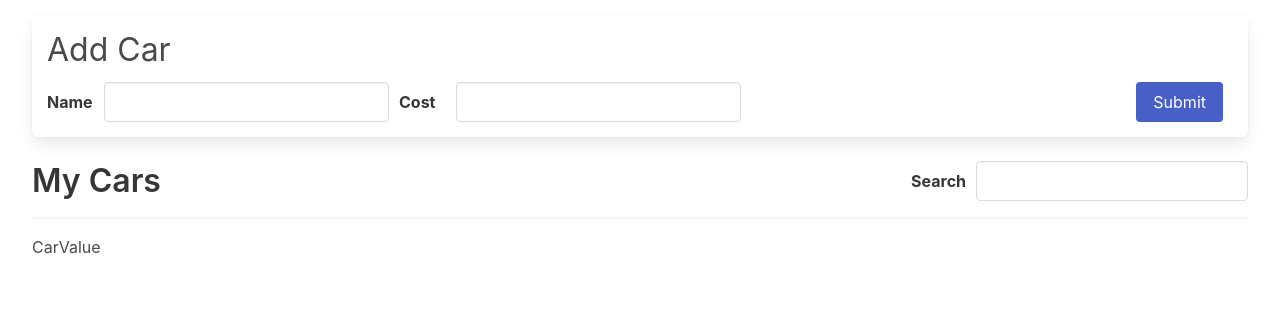
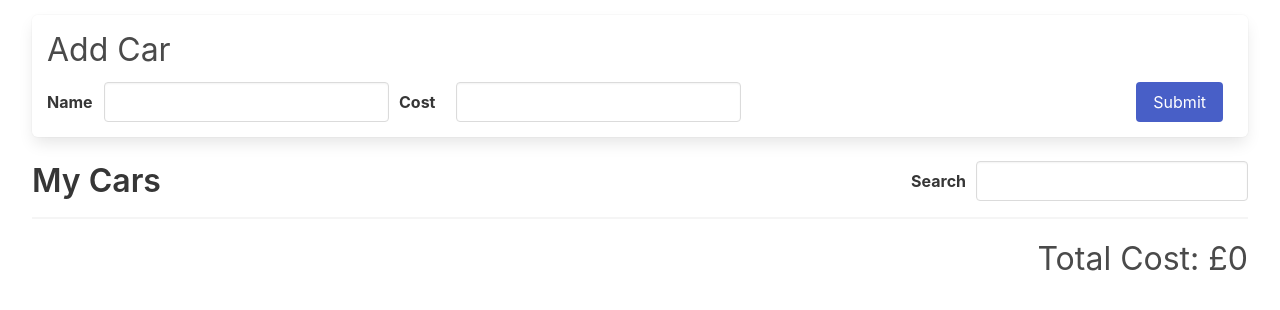
Before and after one commit to mirkiy/cars, a React (Create React App) app: page / in a window 1280 px wide. Shown: the top 310 px of the page. Built offline with nearby package versions, Linux system fonts and the light colour scheme.

Commit message:
total car cost

```diff
--- a/src/components/CarValue.js
+++ b/src/components/CarValue.js
@@ -1,5 +1,25 @@
+import { useSelector } from 'react-redux';
+import { createSelector } from 'reselect';
+
 function CarValue() {
-  return <div>CarValue</div>;
+  const memoizedCars = createSelector(
+    (state) => state.cars.data,
+    (state) => state.cars.searchTerm,
+    (cars, searchTerm) => {
+      const filteredCars = cars.filter((car) =>
+        car.name.toLowerCase().includes(searchTerm.toLowerCase())
+      );
+      let cost = 0;
+      for (let car of filteredCars) {
+        cost += car.cost;
+      }
+      return cost;
+    }
+  );
+
+  const totalCost = useSelector(memoizedCars);
+
+  return <div className="car-value">Total Cost: £{totalCost}</div>;
 }
 
 export default CarValue;
```
